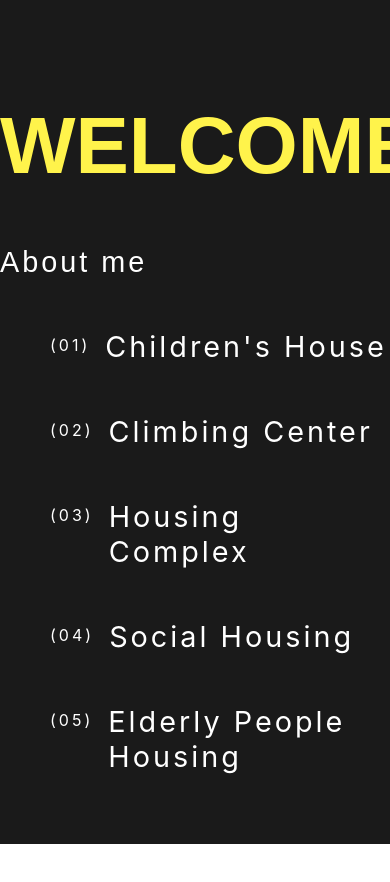
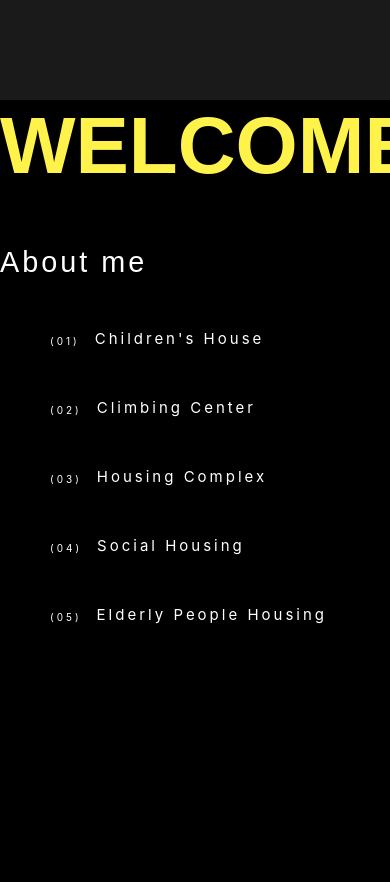
Before and after one commit to ksliwka/arch_portfolio, a React (Create React App) app: page / in a window 390 px wide. Shown: the top 882 px of the page. Built offline with nearby package versions, Linux system fonts and the light colour scheme.

Commit message:
fixing background color

```diff
--- a/src/App.js
+++ b/src/App.js
@@ -5,10 +5,13 @@ import ProjectDetailPage from "./pages/ProjectDetail";
 import { data } from "./data";
 
 function App() {
+  const changeColor = (color) => {
+    document.body.style.backgroundColor = color;
+  };
   return (
     <Router>
       <Routes>
-        <Route path="/" element={<HomePage />} />
+        <Route path="/" element={<HomePage changeColor={changeColor}/>} />
         {data.map((project) => (
           <Route
             key={project.id}
--- a/src/index.css
+++ b/src/index.css
@@ -16,7 +16,6 @@ code {
 @import url("https://fonts.googleapis.com/css2?family=Gemunu+Libre:wght@200;300;400;500;600;700;800&display=swap");
 
 .link {
-  /* font-family: 'Gemunu Libre', sans-serif; */
   font-family: "Inter", sans-serif;
   text-decoration: none;
   letter-spacing: 3px;
@@ -100,3 +99,18 @@ code {
   z-index: -4;
   background-color: #1a1a1a;
 }
+
+.black-background {
+  background-color: black;
+}
+
+
+
+@media(max-width: 576px){
+  .link{
+    font-size: 15px
+  }
+  .main span{
+    font-size: 10px;
+  }
+}
--- a/src/pages/Home.js
+++ b/src/pages/Home.js
@@ -1,20 +1,28 @@
-import { Fragment } from "react";
-import { Link } from "react-router-dom";
+import { Fragment, useEffect  } from "react";
+import { Link, useLocation } from "react-router-dom";
 import { Col, Row } from "react-bootstrap";
 import { data } from "../data";
 
-function HomePage() {
+function HomePage({ changeColor }) {
+  const location = useLocation();
+
+  useEffect(() => {
+    if (location.pathname === "/") {
+      changeColor("#000000");
+    }
+  }, [changeColor, location]);
+
   return (
     <Fragment>
       <div className="rectangle"></div>
-      <Row className="main align-items-center justify-content-center">
+      <Row className="main align-items-center justify-content-center black-background">
         <Col className="about text-center">
           <h1>WELCOME</h1>
           <Link to={`/about`} className="main__link">
             About me
           </Link>
         </Col>
-        <Col >
+        <Col>
           {data.map((project) => (
             <div key={project.id}>
               <Link to={`/detail/${project.id}`} className="link">
```
Also changed, not shown: public/index.html (+0 -23 lines).
